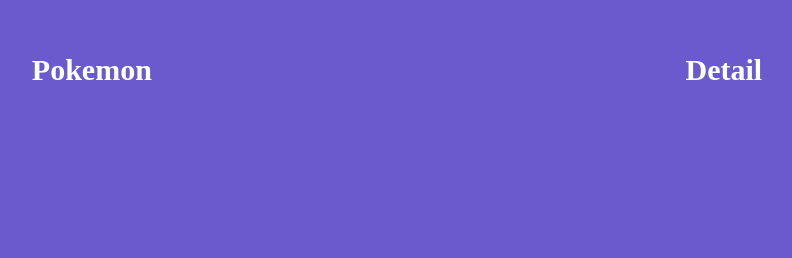
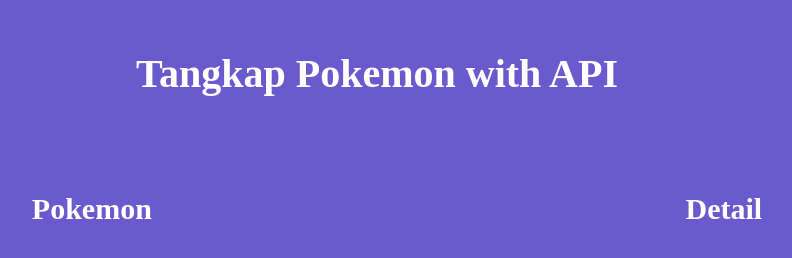
Before and after one commit to Syafiq1331/PokemonAPI, a plain HTML site: page index.html in a window 1280 px wide. Shown: the whole page, without its empty margins (263-1055 px from the left). Drawn offline with Linux system fonts and the light colour scheme; no server answers.

Commit message:
Update index.html

```diff
--- a/index.html
+++ b/index.html
@@ -13,6 +13,11 @@
             font-size: 20px;
         }
 
+        h1{
+            margin: 50px 0 50px 0;
+            text-align: center;
+        }
+
         .columns {
             display: flex;
             justify-content: space-around;
@@ -21,6 +26,8 @@
 </head>
 
 <body>
+
+    <h1>Tangkap Pokemon with API</h1>
 
     <div class="columns">
         <ul id="pokemonList">
```
